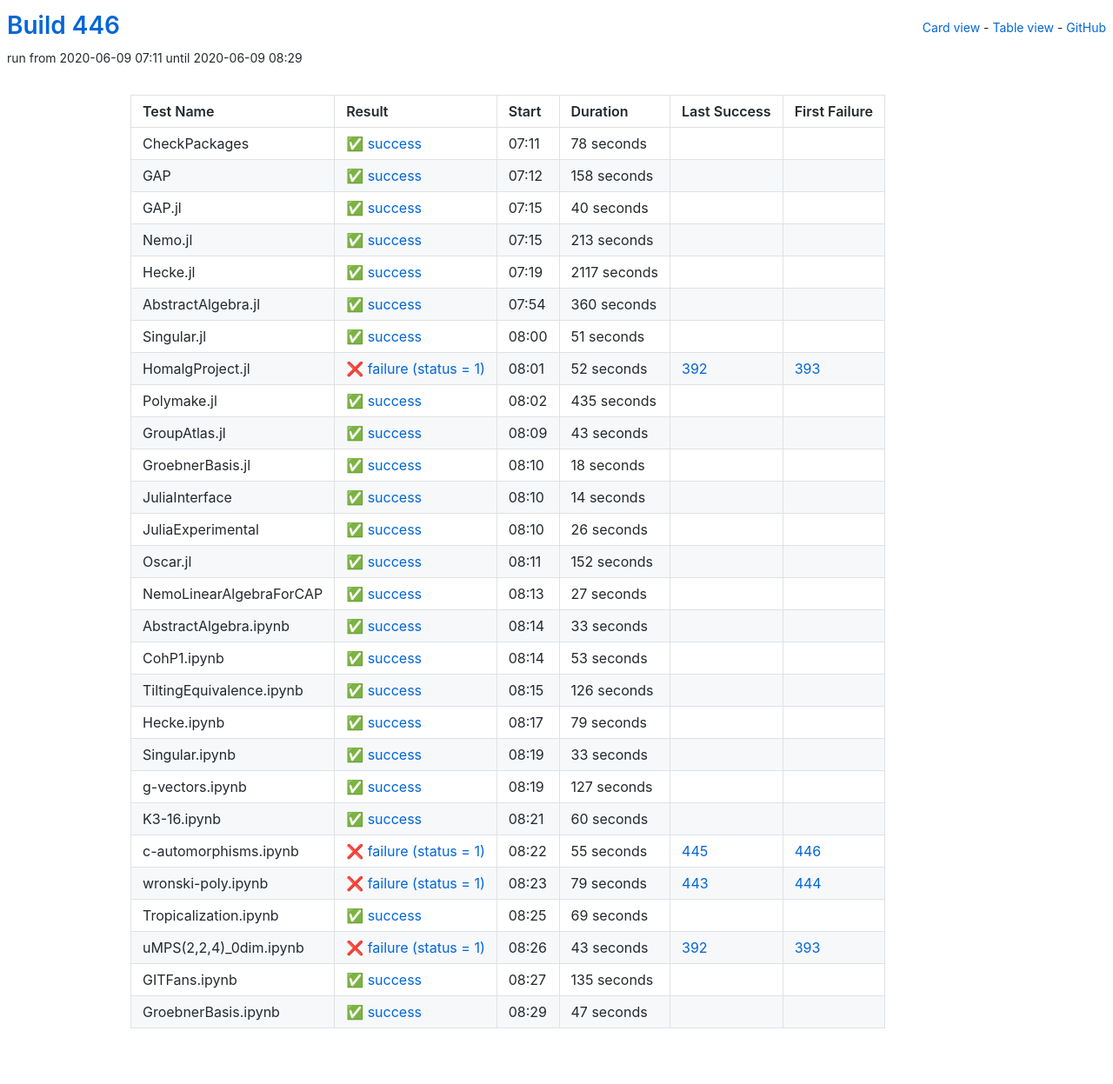
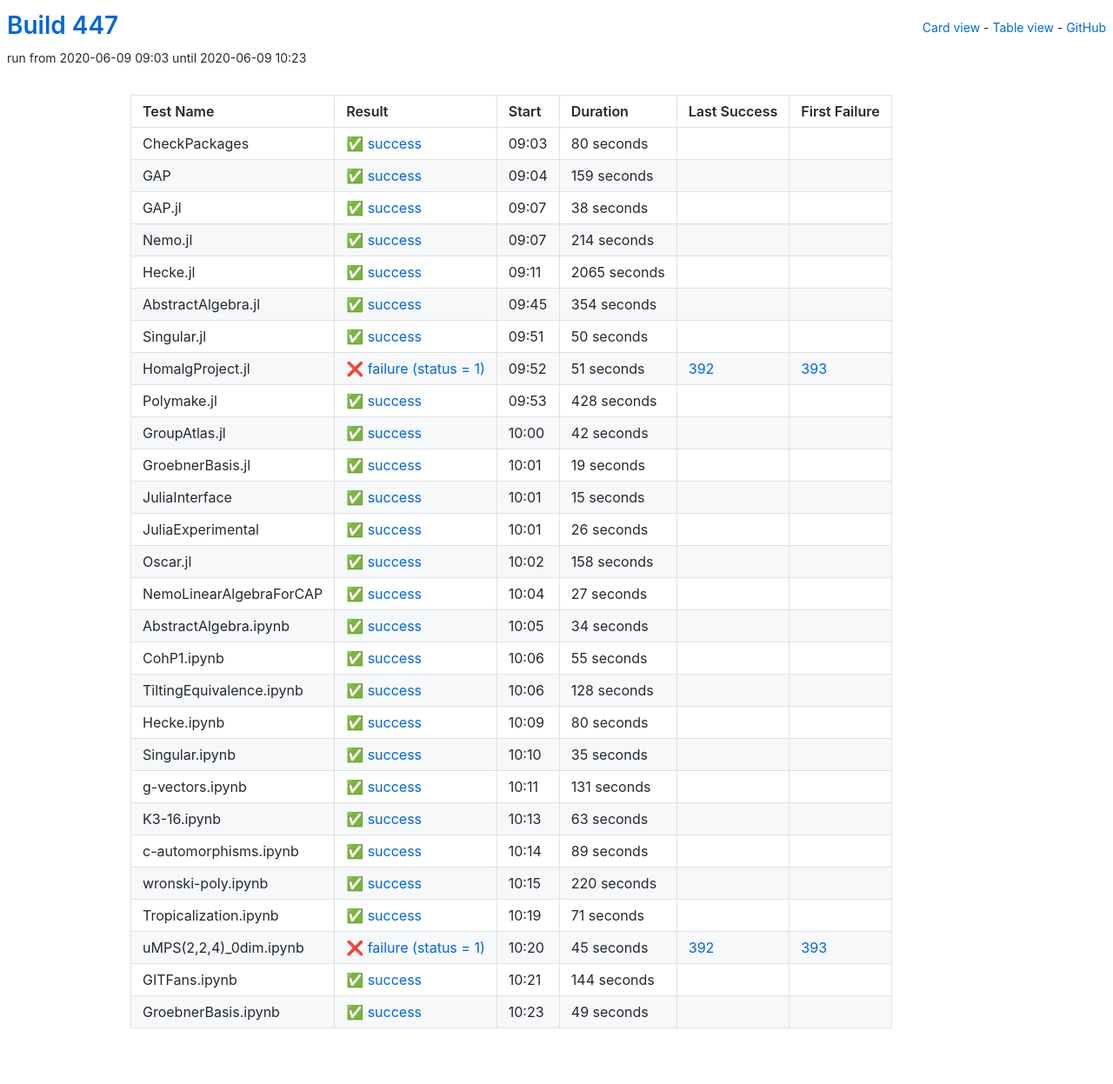
Before and after one commit to oscar-system/oscar-ci-status-1.4, a Jekyll site: the page built from table.html, in a window 1280 px wide. Shown: the whole page at 87% size. Built offline with Jekyll 4.4.1, drawn with Linux system fonts in a browser that asks for light colours.

Commit message:
Build 447

```diff
--- a/_data/ci.yml
+++ b/_data/ci.yml
@@ -1,149 +1,149 @@
-build: 446
-build_url: https://oscarci.mathematik.uni-kl.de/job/oscar-julia-1.4/446/
+build: 447
+build_url: https://oscarci.mathematik.uni-kl.de/job/oscar-julia-1.4/447/
 job: oscar-julia-1.4
 tests:
-- duration: 78
+- duration: 80
   exitcode: 0
   first_failure: false
   first_failure_url: null
   id: checkpackages
   last_success: false
   last_success_url: null
-  log: https://oscarci.mathematik.uni-kl.de/job/oscar-julia-1.4/446/artifact/logs/build-446/CheckPackages.log
+  log: https://oscarci.mathematik.uni-kl.de/job/oscar-julia-1.4/447/artifact/logs/build-447/CheckPackages.log
   name: CheckPackages
-  start: 2020-06-09 07:11
+  start: 2020-06-09 09:03
   status: success
   success: true
-- duration: 158
+- duration: 159
   exitcode: 0
   first_failure: false
   first_failure_url: null
   id: gap
   last_success: false
   last_success_url: null
-  log: https://oscarci.mathematik.uni-kl.de/job/oscar-julia-1.4/446/artifact/logs/build-446/GAP.log
+  log: https://oscarci.mathematik.uni-kl.de/job/oscar-julia-1.4/447/artifact/logs/build-447/GAP.log
   name: GAP
-  start: 2020-06-09 07:12
+  start: 2020-06-09 09:04
   status: success
   success: true
-- duration: 40
+- duration: 38
   exitcode: 0
   first_failure: false
   first_failure_url: null
   id: gap-jl
   last_success: false
   last_success_url: null
-  log: https://oscarci.mathematik.uni-kl.de/job/oscar-julia-1.4/446/artifact/logs/build-446/GAP.jl.log
+  log: https://oscarci.mathematik.uni-kl.de/job/oscar-julia-1.4/447/artifact/logs/build-447/GAP.jl.log
   name: GAP.jl
-  start: 2020-06-09 07:15
+  start: 2020-06-09 09:07
   status: success
   success: true
-- duration: 213
+- duration: 214
   exitcode: 0
   first_failure: false
   first_failure_url: null
   id: nemo-jl
   last_success: false
   last_success_url: null
-  log: https://oscarci.mathematik.uni-kl.de/job/oscar-julia-1.4/446/artifact/logs/build-446/Nemo.jl.log
+  log: https://oscarci.mathematik.uni-kl.de/job/oscar-julia-1.4/447/artifact/logs/build-447/Nemo.jl.log
   name: Nemo.jl
-  start: 2020-06-09 07:15
+  start: 2020-06-09 09:07
   status: success
   success: true
-- duration: 2117
+- duration: 2065
   exitcode: 0
   first_failure: false
   first_failure_url: null
   id: hecke-jl
   last_success: false
   last_success_url: null
-  log: https://oscarci.mathematik.uni-kl.de/job/oscar-julia-1.4/446/artifact/logs/build-446/Hecke.jl.log
+  log: https://oscarci.mathematik.uni-kl.de/job/oscar-julia-1.4/447/artifact/logs/build-447/Hecke.jl.log
   name: Hecke.jl
-  start: 2020-06-09 07:19
+  start: 2020-06-09 09:11
   status: success
   success: true
-- duration: 360
+- duration: 354
   exitcode: 0
   first_failure: false
   first_failure_url: null
   id: abstractalgebra-jl
   last_success: false
   last_success_url: null
-  log: https://oscarci.mathematik.uni-kl.de/job/oscar-julia-1.4/446/artifact/logs/build-446/AbstractAlgebra.jl.log
+  log: https://oscarci.mathematik.uni-kl.de/job/oscar-julia-1.4/447/artifact/logs/build-447/AbstractAlgebra.jl.log
   name: AbstractAlgebra.jl
-  start: 2020-06-09 07:54
+  start: 2020-06-09 09:45
   status: success
   success: true
-- duration: 51
+- duration: 50
   exitcode: 0
   first_failure: false
   first_failure_url: null
   id: singular-jl
   last_success: false
   last_success_url: null
-  log: https://oscarci.mathematik.uni-kl.de/job/oscar-julia-1.4/446/artifact/logs/build-446/Singular.jl.log
+  log: https://oscarci.mathematik.uni-kl.de/job/oscar-julia-1.4/447/artifact/logs/build-447/Singular.jl.log
   name: Singular.jl
-  start: 2020-06-09 08:00
+  start: 2020-06-09 09:51
   status: success
   success: true
-- duration: 52
+- duration: 51
   exitcode: 1
   first_failure: 393
   first_failure_url: https://oscarci.mathematik.uni-kl.de/job/oscar-julia-1.4/393/
   id: homalgproject-jl
   last_success: 392
   last_success_url: https://oscarci.mathematik.uni-kl.de/job/oscar-julia-1.4/392/
-  log: https://oscarci.mathematik.uni-kl.de/job/oscar-julia-1.4/446/artifact/logs/build-446/HomalgProject.jl.log
+  log: https://oscarci.mathematik.uni-kl.de/job/oscar-julia-1.4/447/artifact/logs/build-447/HomalgProject.jl.log
   name: HomalgProject.jl
-  start: 2020-06-09 08:01
+  start: 2020-06-09 09:52
   status: failure
   success: false
-- duration: 435
+- duration: 428
   exitcode: 0
   first_failure: false
   first_failure_url: null
   id: polymake-jl
   last_success: false
   last_success_url: null
-  log: https://oscarci.mathematik.uni-kl.de/job/oscar-julia-1.4/446/artifact/logs/build-446/Polymake.jl.log
+  log: https://oscarci.mathematik.uni-kl.de/job/oscar-julia-1.4/447/artifact/logs/build-447/Polymake.jl.log
   name: Polymake.jl
-  start: 2020-06-09 08:02
+  start: 2020-06-09 09:53
   status: success
   success: true
-- duration: 43
+- duration: 42
   exitcode: 0
   first_failure: false
   first_failure_url: null
   id: groupatlas-jl
   last_success: false
   last_success_url: null
-  log: https://oscarci.mathematik.uni-kl.de/job/oscar-julia-1.4/446/artifact/logs/build-446/GroupAtlas.jl.log
+  log: https://oscarci.mathematik.uni-kl.de/job/oscar-julia-1.4/447/artifact/logs/build-447/GroupAtlas.jl.log
   name: GroupAtlas.jl
-  start: 2020-06-09 08:09
+  start: 2020-06-09 10:00
   status: success
   success: true
-- duration: 18
+- duration: 19
   exitcode: 0
   first_failure: false
   first_failure_url: null
   id: groebnerbasis-jl
   last_success: false
   last_success_url: null
-  log: https://oscarci.mathematik.uni-kl.de/job/oscar-julia-1.4/446/artifact/logs/build-446/GroebnerBasis.jl.log
+  log: https://oscarci.mathematik.uni-kl.de/job/oscar-julia-1.4/447/artifact/logs/build-447/GroebnerBasis.jl.log
   name: GroebnerBasis.jl
-  start: 2020-06-09 08:10
+  start: 2020-06-09 10:01
   status: success
   success: true
-- duration: 14
+- duration: 15
   exitcode: 0
   first_failure: false
   first_failure_url: null
   id: juliainterface
   last_success: false
   last_success_url: null
-  log: https://oscarci.mathematik.uni-kl.de/job/oscar-julia-1.4/446/artifact/logs/build-446/JuliaInterface.log
+  log: https://oscarci.mathematik.uni-kl.de/job/oscar-julia-1.4/447/artifact/logs/build-447/JuliaInterface.log
   name: JuliaInterface
-  start: 2020-06-09 08:10
+  start: 2020-06-09 10:01
   status: success
   success: true
 - duration: 26
@@ -153,21 +153,21 @@ tests:
   id: juliaexperimental
   last_success: false
   last_success_url: null
-  log: https://oscarci.mathematik.uni-kl.de/job/oscar-julia-1.4/446/artifact/logs/build-446/JuliaExperimental.log
+  log: https://oscarci.mathematik.uni-kl.de/job/oscar-julia-1.4/447/artifact/logs/build-447/JuliaExperimental.log
   name: JuliaExperimental
-  start: 2020-06-09 08:10
+  start: 2020-06-09 10:01
   status: success
   success: true
-- duration: 152
+- duration: 158
   exitcode: 0
   first_failure: false
   first_failure_url: null
   id: oscar-jl
   last_success: false
   last_success_url: null
-  log: https://oscarci.mathematik.uni-kl.de/job/oscar-julia-1.4/446/artifact/logs/build-446/Oscar.jl.log
+  log: https://oscarci.mathematik.uni-kl.de/job/oscar-julia-1.4/447/artifact/logs/build-447/Oscar.jl.log
   name: Oscar.jl
-  start: 2020-06-09 08:11
+  start: 2020-06-09 10:02
   status: success
   success: true
 - duration: 27
@@ -177,164 +177,164 @@ tests:
   id: nemolinearalgebraforcap
   last_success: false
   last_success_url: null
-  log: https://oscarci.mathematik.uni-kl.de/job/oscar-julia-1.4/446/artifact/logs/build-446/NemoLinearAlgebraForCAP.log
+  log: https://oscarci.mathematik.uni-kl.de/job/oscar-julia-1.4/447/artifact/logs/build-447/NemoLinearAlgebraForCAP.log
   name: NemoLinearAlgebraForCAP
-  start: 2020-06-09 08:13
+  start: 2020-06-09 10:04
   status: success
   success: true
-- duration: 33
+- duration: 34
   exitcode: 0
   first_failure: false
   first_failure_url: null
   id: abstractalgebra-ipynb
   last_success: false
   last_success_url: null
-  log: https://oscarci.mathematik.uni-kl.de/job/oscar-julia-1.4/446/artifact/logs/build-446/AbstractAlgebra.ipynb.log
+  log: https://oscarci.mathematik.uni-kl.de/job/oscar-julia-1.4/447/artifact/logs/build-447/AbstractAlgebra.ipynb.log
   name: AbstractAlgebra.ipynb
-  start: 2020-06-09 08:14
+  start: 2020-06-09 10:05
   status: success
   success: true
-- duration: 53
+- duration: 55
   exitcode: 0
   first_failure: false
   first_failure_url: null
   id: cohp1-ipynb
   last_success: false
   last_success_url: null
-  log: https://oscarci.mathematik.uni-kl.de/job/oscar-julia-1.4/446/artifact/logs/build-446/CohP1.ipynb.log
+  log: https://oscarci.mathematik.uni-kl.de/job/oscar-julia-1.4/447/artifact/logs/build-447/CohP1.ipynb.log
   name: CohP1.ipynb
-  start: 2020-06-09 08:14
+  start: 2020-06-09 10:06
   status: success
   success: true
-- duration: 126
+- duration: 128
   exitcode: 0
   first_failure: false
   first_failure_url: null
   id: tiltingequivalence-ipynb
   last_success: false
   last_success_url: null
-  log: https://oscarci.mathematik.uni-kl.de/job/oscar-julia-1.4/446/artifact/logs/build-446/TiltingEquivalence.ipynb.log
+  log: https://oscarci.mathematik.uni-kl.de/job/oscar-julia-1.4/447/artifact/logs/build-447/TiltingEquivalence.ipynb.log
   name: TiltingEquivalence.ipynb
-  start: 2020-06-09 08:15
+  start: 2020-06-09 10:06
   status: success
   success: true
-- duration: 79
+- duration: 80
   exitcode: 0
   first_failure: false
   first_failure_url: null
   id: hecke-ipynb
   last_success: false
   last_success_url: null
-  log: https://oscarci.mathematik.uni-kl.de/job/oscar-julia-1.4/446/artifact/logs/build-446/Hecke.ipynb.log
+  log: https://oscarci.mathematik.uni-kl.de/job/oscar-julia-1.4/447/artifact/logs/build-447/Hecke.ipynb.log
   name: Hecke.ipynb
-  start: 2020-06-09 08:17
+  start: 2020-06-09 10:09
   status: success
   success: true
-- duration: 33
+- duration: 35
   exitcode: 0
   first_failure: false
   first_failure_url: null
   id: singular-ipynb
   last_success: false
   last_success_url: null
-  log: https://oscarci.mathematik.uni-kl.de/job/oscar-julia-1.4/446/artifact/logs/build-446/Singular.ipynb.log
+  log: https://oscarci.mathematik.uni-kl.de/job/oscar-julia-1.4/447/artifact/logs/build-447/Singular.ipynb.log
   name: Singular.ipynb
-  start: 2020-06-09 08:19
+  start: 2020-06-09 10:10
   status: success
   success: true
-- duration: 127
+- duration: 131
   exitcode: 0
   first_failure: false
   first_failure_url: null
   id: g-vectors-ipynb
   last_success: false
   last_success_url: null
-  log: https://oscarci.mathematik.uni-kl.de/job/oscar-julia-1.4/446/artifact/logs/build-446/g-vectors.ipynb.log
+  log: https://oscarci.mathematik.uni-kl.de/job/oscar-julia-1.4/447/artifact/logs/build-447/g-vectors.ipynb.log
   name: g-vectors.ipynb
-  start: 2020-06-09 08:19
+  start: 2020-06-09 10:11
   status: success
   success: true
-- duration: 60
+- duration: 63
   exitcode: 0
   first_failure: false
   first_failure_url: null
   id: k3-16-ipynb
   last_success: false
   last_success_url: null
-  log: https://oscarci.mathematik.uni-kl.de/job/oscar-julia-1.4/446/artifact/logs/build-446/K3-16.ipynb.log
+  log: https://oscarci.mathematik.uni-kl.de/job/oscar-julia-1.4/447/artifact/logs/build-447/K3-16.ipynb.log
   name: K3-16.ipynb
-  start: 2020-06-09 08:21
+  start: 2020-06-09 10:13
   status: success
   success: true
-- duration: 55
-  exitcode: 1
-  first_failure: 446
-  first_failure_url: https://oscarci.mathematik.uni-kl.de/job/oscar-julia-1.4/446/
+- duration: 89
+  exitcode: 0
+  first_failure: false
+  first_failure_url: null
   id: c-automorphisms-ipynb
-  last_success: 445
-  last_success_url: https://oscarci.mathematik.uni-kl.de/job/oscar-julia-1.4/445/
-  log: https://oscarci.mathematik.uni-kl.de/job/oscar-julia-1.4/446/artifact/logs/build-446/c-automorphisms.ipynb.log
+  last_success: false
+  last_success_url: null
+  log: https://oscarci.mathematik.uni-kl.de/job/oscar-julia-1.4/447/artifact/logs/build-447/c-automorphisms.ipynb.log
   name: c-automorphisms.ipynb
-  start: 2020-06-09 08:22
-  status: failure
-  success: false
-- duration: 79
-  exitcode: 1
-  first_failure: 444
-  first_failure_url: https://oscarci.mathematik.uni-kl.de/job/oscar-julia-1.4/444/
+  start: 2020-06-09 10:14
+  status: success
+  success: true
+- duration: 220
+  exitcode: 0
+  first_failure: false
+  first_failure_url: null
   id: wronski-poly-ipynb
-  last_success: 443
-  last_success_url: https://oscarci.mathematik.uni-kl.de/job/oscar-julia-1.4/443/
-  log: https://oscarci.mathematik.uni-kl.de/job/oscar-julia-1.4/446/artifact/logs/build-446/wronski-poly.ipynb.log
+  last_success: false
+  last_success_url: null
+  log: https://oscarci.mathematik.uni-kl.de/job/oscar-julia-1.4/447/artifact/logs/build-447/wronski-poly.ipynb.log
   name: wronski-poly.ipynb
-  start: 2020-06-09 08:23
-  status: failure
-  success: false
-- duration: 69
+  start: 2020-06-09 10:15
+  status: success
+  success: true
+- duration: 71
   exitcode: 0
   first_failure: false
   first_failure_url: null
   id: tropicalization-ipynb
   last_success: false
   last_success_url: null
-  log: https://oscarci.mathematik.uni-kl.de/job/oscar-julia-1.4/446/artifact/logs/build-446/Tropicalization.ipynb.log
+  log: https://oscarci.mathematik.uni-kl.de/job/oscar-julia-1.4/447/artifact/logs/build-447/Tropicalization.ipynb.log
   name: Tropicalization.ipynb
-  start: 2020-06-09 08:25
+  start: 2020-06-09 10:19
   status: success
   success: true
-- duration: 43
+- duration: 45
   exitcode: 1
   first_failure: 393
   first_failure_url: https://oscarci.mathematik.uni-kl.de/job/oscar-julia-1.4/393/
   id: umps-2-2-4-0dim-ipynb
   last_success: 392
   last_success_url: https://oscarci.mathematik.uni-kl.de/job/oscar-julia-1.4/392/
-  log: https://oscarci.mathematik.uni-kl.de/job/oscar-julia-1.4/446/artifact/logs/build-446/uMPS-2-2-4-_0dim.ipynb.log
+  log: https://oscarci.mathematik.uni-kl.de/job/oscar-julia-1.4/447/artifact/logs/build-447/uMPS-2-2-4-_0dim.ipynb.log
   name: uMPS(2,2,4)_0dim.ipynb
-  start: 2020-06-09 08:26
+  start: 2020-06-09 10:20
   status: failure
   success: false
-- duration: 135
+- duration: 144
   exitcode: 0
   first_failure: false
   first_failure_url: null
   id: gitfans-ipynb
   last_success: false
   last_success_url: null
-  log: https://oscarci.mathematik.uni-kl.de/job/oscar-julia-1.4/446/artifact/logs/build-446/GITFans.ipynb.log
+  log: https://oscarci.mathematik.uni-kl.de/job/oscar-julia-1.4/447/artifact/logs/build-447/GITFans.ipynb.log
   name: GITFans.ipynb
-  start: 2020-06-09 08:27
+  start: 2020-06-09 10:21
   status: success
   success: true
-- duration: 47
+- duration: 49
   exitcode: 0
   first_failure: false
   first_failure_url: null
   id: groebnerbasis-ipynb
   last_success: false
   last_success_url: null
-  log: https://oscarci.mathematik.uni-kl.de/job/oscar-julia-1.4/446/artifact/logs/build-446/GroebnerBasis.ipynb.log
+  log: https://oscarci.mathematik.uni-kl.de/job/oscar-julia-1.4/447/artifact/logs/build-447/GroebnerBasis.ipynb.log
   name: GroebnerBasis.ipynb
-  start: 2020-06-09 08:29
+  start: 2020-06-09 10:23
   status: success
   success: true
```
Also changed, not shown: README.md.
